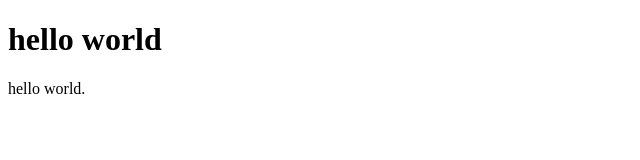
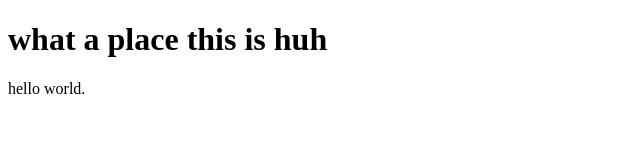
Before and after one commit to h0neymilktea/ResaWebsites, a plain HTML site: page index.html in a window 1280 px wide. Shown: the whole page, without its empty margins (0-640 px from the left). Drawn offline with Linux system fonts and the light colour scheme.

Commit message:
Update index.html

```diff
--- a/index.html
+++ b/index.html
@@ -7,7 +7,7 @@
  </head>
 
  <body>
-   <h1>hello world</h1>
+   <h1>what a place this is huh</h1>
  <p>hello world.</p>
 </body>
  </html>
```
